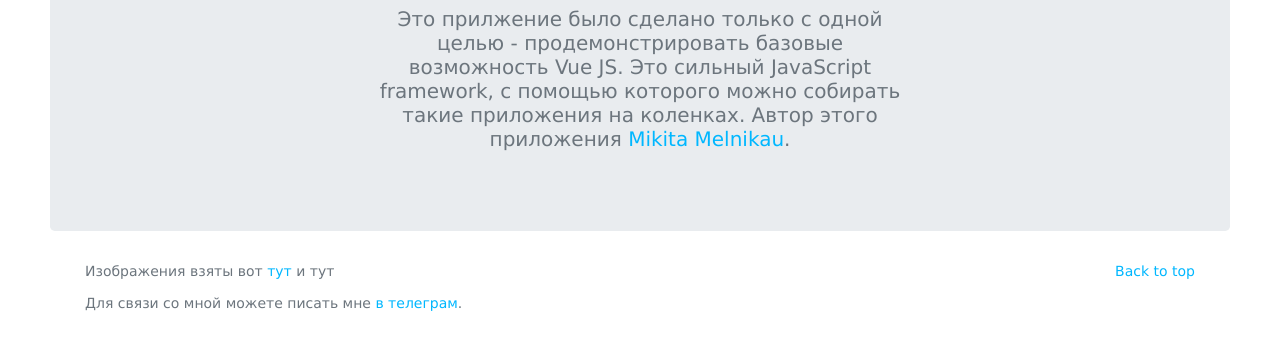
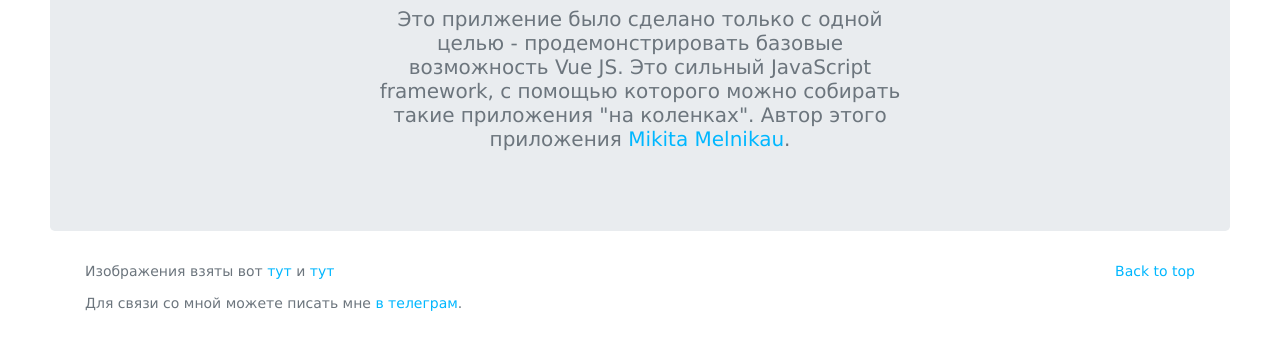
Before and after one commit to tonny-melnikov/vue-simple-game-1, a website: page public/index.html in a window 1280 px wide. Shown: the part 673-1022 px from the top of the page. Drawn offline with Linux system fonts and the light colour scheme.

Commit message:
html fix

```diff
--- a/public/index.html
+++ b/public/index.html
@@ -103,7 +103,7 @@
               </div>
               <div class="startgame">
                 <h1 class="jumbotron-heading">О приложении</h1>
-                <p class="lead text-muted">Это прилжение было сделано только с одной целью - продемонстрировать базовые возможность Vue JS. Это сильный JavaScript framework, с помощью которого можно собирать такие приложения на коленках. Автор этого приложения <a href="https://www.linkedin.com/in/usesa/" target="_blank" title="Mikita Melnikau">Mikita Melnikau</a>.</p>
+                <p class="lead text-muted">Это прилжение было сделано только с одной целью - продемонстрировать базовые возможность Vue JS. Это сильный JavaScript framework, с помощью которого можно собирать такие приложения "на коленках". Автор этого приложения <a href="https://www.linkedin.com/in/usesa/" target="_blank" title="Mikita Melnikau">Mikita Melnikau</a>.</p>
               </div>
             </div>
           </div>
@@ -116,7 +116,7 @@
         <p class="float-right">
           <a href="#">Back to top</a>
         </p>
-        <p>Изображения взяты вот <a href="https://www.deviantart.com/mfg637" target="_blank">тут</a> и <a href="https://www.deviantart.com/elninja75" target="_blank"></a>тут</a></p>
+        <p>Изображения взяты вот <a href="https://www.deviantart.com/mfg637" target="_blank">тут</a> и <a href="https://www.deviantart.com/elninja75" target="_blank">тут</a></p>
         <p>Для связи со мной можете писать мне <a href="https://t.me/PinkyaRabbit" target="_blank">в телеграм</a>.</p>
       </div>
     </footer>
```
